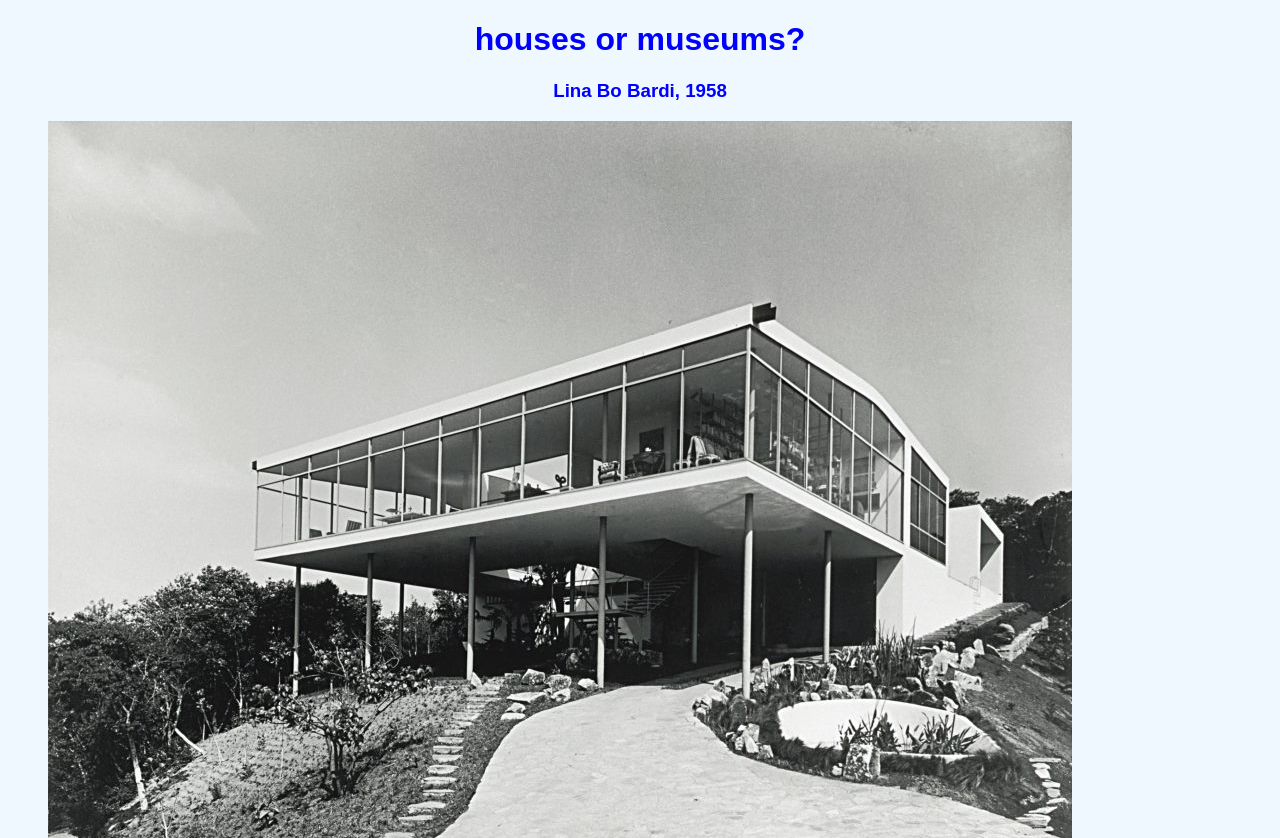
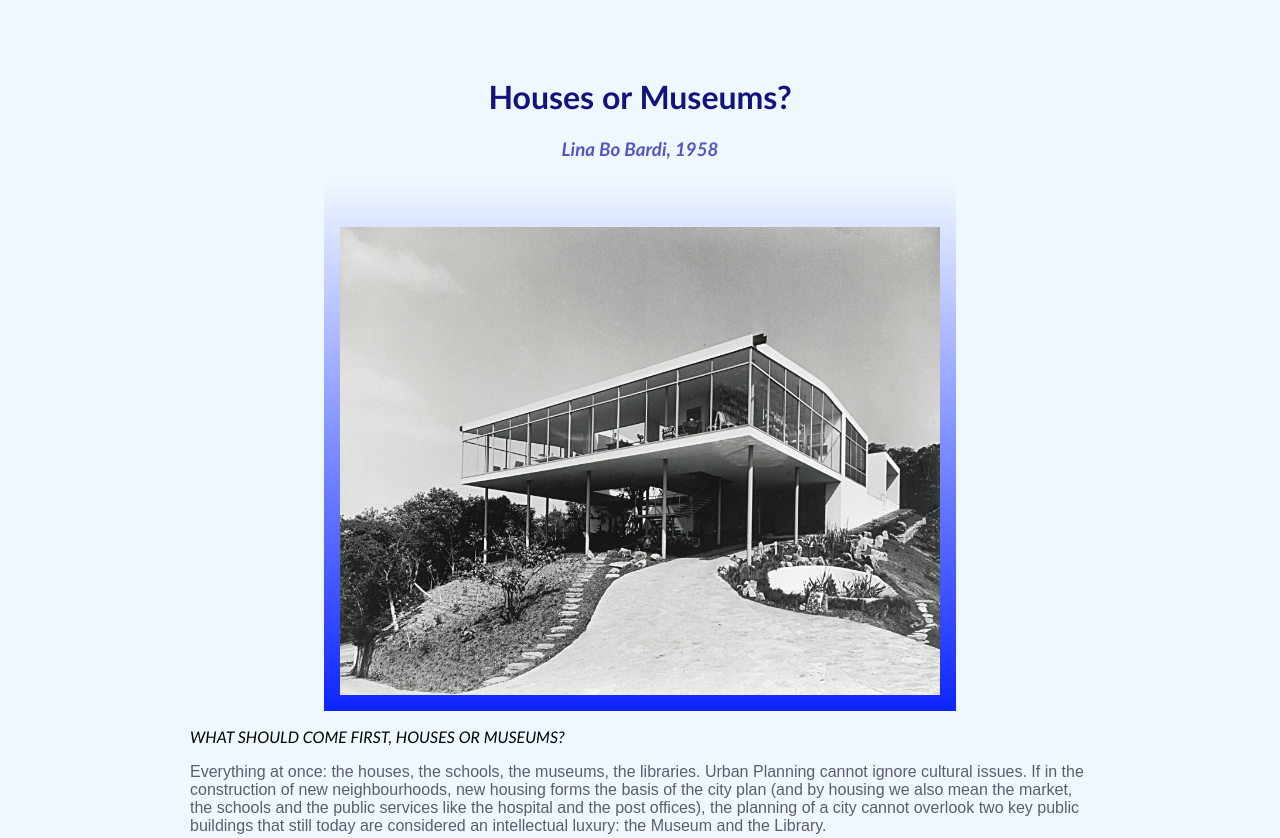
Before and after one commit to jmk2301/miniature-chainsaw, a plain HTML site: page starter_code_week_04/houses_or_mumseum_with_styles/index.html in a window 1280 px wide. Shown: the top 838 px of the page. Drawn offline with Linux system fonts and the light colour scheme.

Commit message:
230929_Assignment 02

```diff
--- a/starter_code_week_04/houses_or_mumseum_with_styles/index.html
+++ b/starter_code_week_04/houses_or_mumseum_with_styles/index.html
@@ -7,7 +7,7 @@
 </head>
 <body>
     <div>
-        <h1>houses or museums?</h1>
+        <h1>Houses or Museums?</h1>
         <h3>Lina Bo Bardi, 1958</h3>
 
         <figure>
--- a/starter_code_week_04/houses_or_mumseum_with_styles/styles.css
+++ b/starter_code_week_04/houses_or_mumseum_with_styles/styles.css
@@ -1,13 +1,36 @@
-    body {
-   font-family: Arial, Helvetica, sans-serif;
+img {
+  padding: 3rem 1rem 1rem;
+  background: linear-gradient(to top, hwb(234 0% 0% / 0.95), hwb(235 46% 40% / 0));
+  object-fit: contain;
+  display: block;
+  margin-left: auto;
+  margin-right: auto;
+  max-width: 600px;
+  transform: translateX(0%);
+}
+  body {
+    font-family: Arial, Helvetica, sans-serif;
     min-height: 100vh;
-   background-color: aliceblue;
+    padding: 3rem 3rem 3rem;
+    background-color: aliceblue;
+    color: rgb(92, 92, 110);
+    margin-left: auto;
+    margin-right: auto;
+    max-width: 900px;
   }
   h1 {
+    font-family: 'Gill Sans', 'Gill Sans MT', Calibri, 'Trebuchet MS', sans-serif;
     text-align: center;
-    color: blue;
+    color: rgb(19, 19, 126);
   }
   h3 {
+    font-family: 'Gill Sans', 'Gill Sans MT', Calibri, 'Trebuchet MS', sans-serif;
     text-align: center;
-    color: blue;
+    font-style: oblique;
+    color: rgb(84, 84, 194);
     }
+    em{
+      font-family: 'Gill Sans', 'Gill Sans MT', Calibri, 'Trebuchet MS', sans-serif;
+      text-transform: uppercase;
+      color: black;
+    }
```
